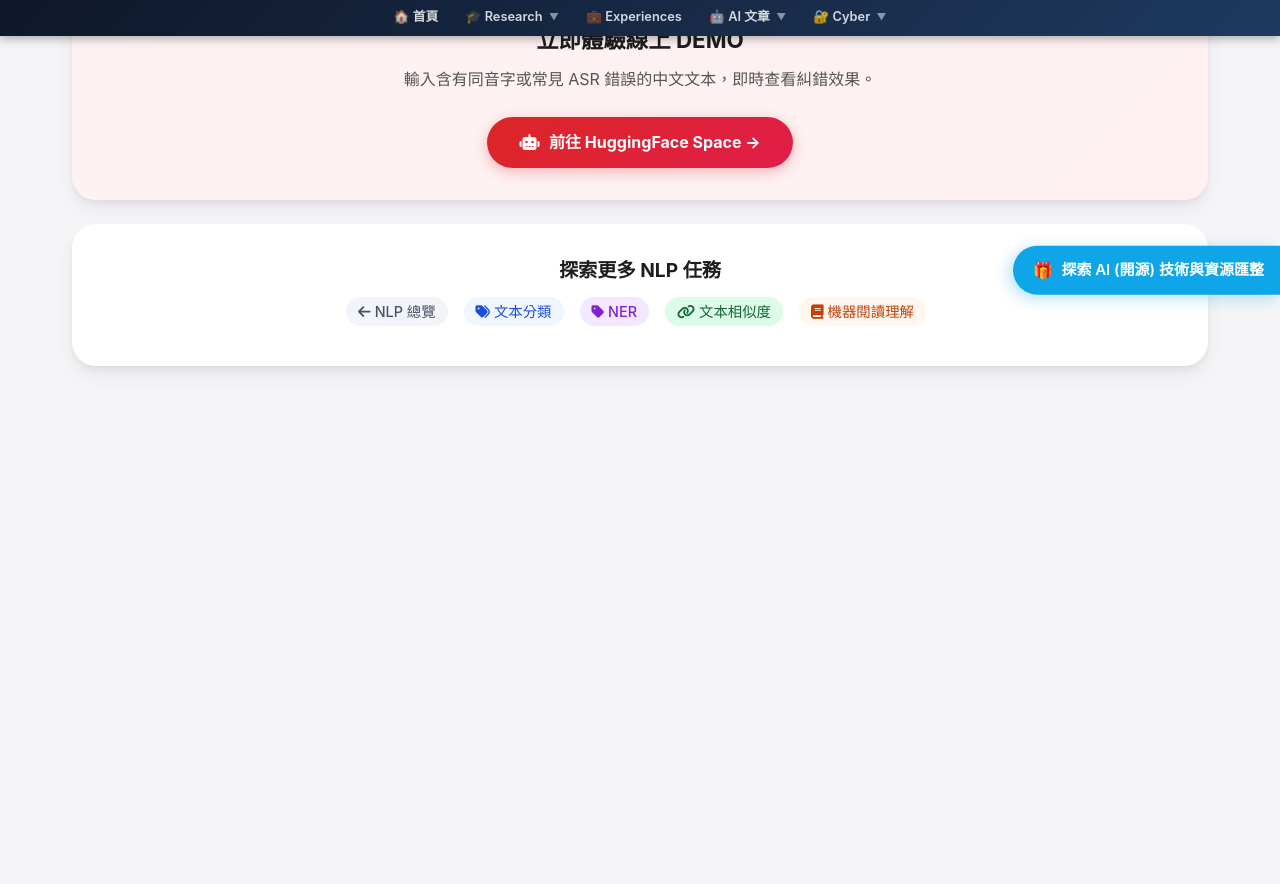
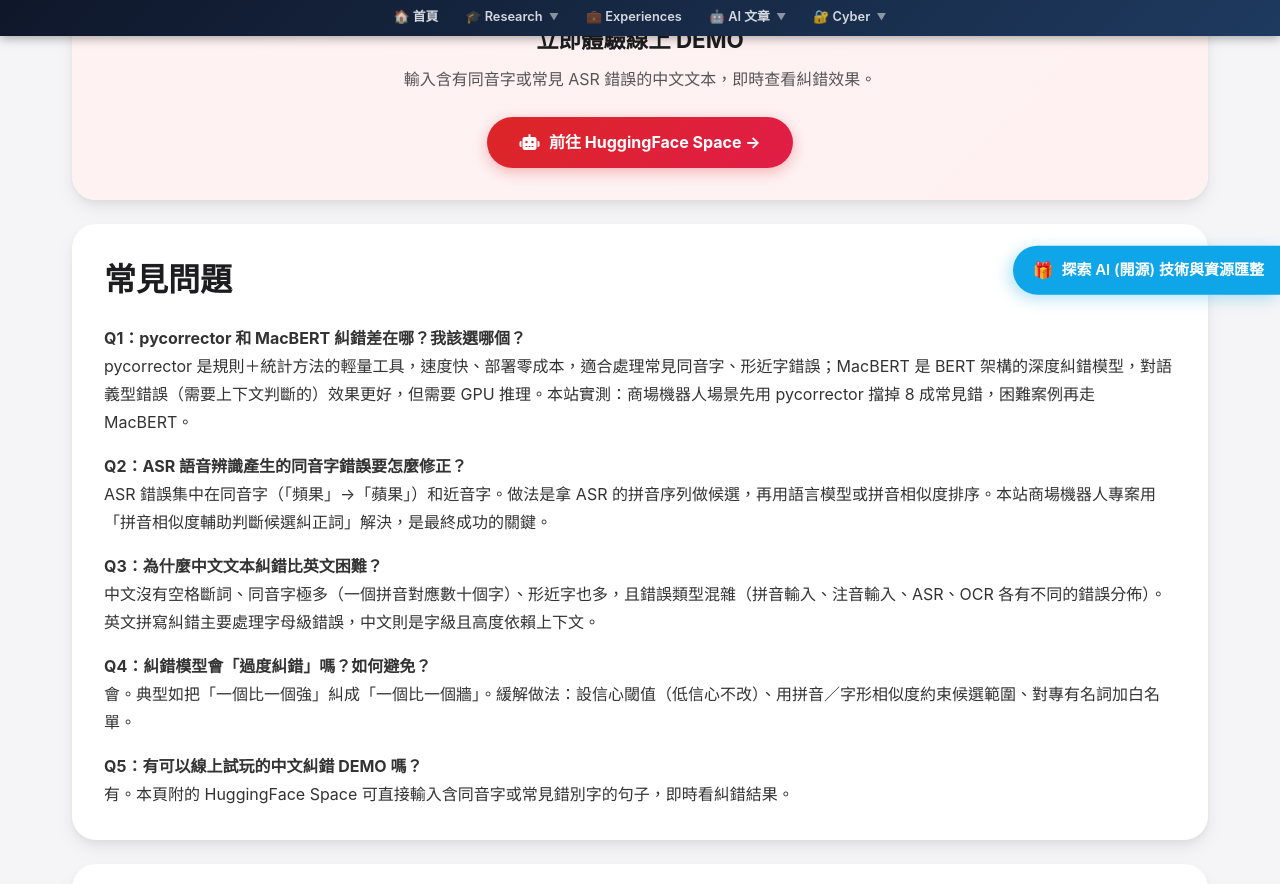
Before and after one commit to Deep-Learning-101/TonTon, a Jekyll site: the page AI/NLP/Correction.html, which Jekyll copies as it is, in a window 1280 px wide and 900 px high, scrolled down 5506 px. Shown: the top 884 px of the window. Built offline with Jekyll 4.4.1, drawn with Linux system fonts in a browser that asks for light colours; nearby versions of some CDN libraries; before the commit the page ends 5928 px from its top, so only the background shows below that.

Commit message:
更新多個 HTML 文件的元描述和標題，以改善 SEO 效果；新增 FAQ 結構以增強用戶體驗。

```diff
--- a/AI/NLP/Correction.html
+++ b/AI/NLP/Correction.html
@@ -15,7 +15,7 @@
     <meta charset="UTF-8">
     <meta name="viewport" content="width=device-width, initial-scale=1.0">
     <title>文本糾錯 (Text Correction) | MacBERT・pycorrector・ASR 同音字 | Deep Learning 101</title>
-    <meta name="description" content="中文文本糾錯完整指南：pycorrector → ConvSeq2Seq → MacBERT 演進，商場機器人 ASR 同音字修正場景，~100 天踩坑，HuggingFace 線上 DEMO，含 LLM 輔助糾錯新思路。">
+    <meta name="description" content="中文錯字同音字糾錯指南：pycorrector、MacBERT 實測比較，ASR 語音辨識同音字修正、拼音輸入錯字場景，附 HuggingFace 線上 DEMO 與常見問題。">
     <meta name="keywords" content="文本糾錯, Text Correction, MacBERT, pycorrector, ConvSeq2Seq, ASR糾錯, 同音字, Jieba, 中文NLP, TonTon Huang">
     <meta property="og:title" content="文本糾錯 (Text Correction) — MacBERT・pycorrector 完整踩坑 | Deep Learning 101">
     <meta property="og:image" content="https://raw.githubusercontent.com/Deep-Learning-101/TonTon/refs/heads/main/_includes/DL101-Logo.jpg">
@@ -75,7 +75,20 @@
       "datePublished": "2019-11-20", "dateModified": "2026-07-28"
     }
     </script>
-</head>
+    <script type="application/ld+json">
+    {
+      "@context": "https://schema.org",
+      "@type": "FAQPage",
+      "mainEntity": [
+        {"@type": "Question", "name": "pycorrector 和 MacBERT 糾錯差在哪？我該選哪個？", "acceptedAnswer": {"@type": "Answer", "text": "pycorrector 是輕量規則統計工具，速度快適合常見同音字形近字；MacBERT 是 BERT 深度模型，對語義型錯誤效果更好但需 GPU。實務上可先用 pycorrector 擋常見錯，困難案例再走 MacBERT。"}},
+        {"@type": "Question", "name": "ASR 語音辨識產生的同音字錯誤要怎麼修正？", "acceptedAnswer": {"@type": "Answer", "text": "拿 ASR 的拼音序列做候選，再用語言模型或拼音相似度排序。實測以拼音相似度輔助判斷候選糾正詞是關鍵。"}},
+        {"@type": "Question", "name": "為什麼中文文本糾錯比英文困難？", "acceptedAnswer": {"@type": "Answer", "text": "中文無空格斷詞、同音字形近字多、錯誤類型混雜（拼音注音 ASR OCR 各異），且為字級高度依賴上下文；英文主要處理字母級拼寫錯誤。"}},
+        {"@type": "Question", "name": "糾錯模型會過度糾錯嗎？如何避免？", "acceptedAnswer": {"@type": "Answer", "text": "會。緩解做法：設信心閾值、用拼音字形相似度約束候選、專有名詞加白名單。"}},
+        {"@type": "Question", "name": "有可以線上試玩的中文糾錯 DEMO 嗎？", "acceptedAnswer": {"@type": "Answer", "text": "有，本頁附 HuggingFace Space 可直接輸入測試。"}}
+      ]
+    }
+    </script>
+    </head>
 <body>
 <div id="app" class="content-wrapper">
 
@@ -262,6 +275,23 @@
         </a>
     </div>
 
+    <!-- 常見問題 FAQ -->
+    <div class="bento-box motion-div">
+        <h2 class="bento-title-large">常見問題</h2>
+        <div class="bento-text">
+            <p><strong>Q1：pycorrector 和 MacBERT 糾錯差在哪？我該選哪個？</strong><br>
+            pycorrector 是規則＋統計方法的輕量工具，速度快、部署零成本，適合處理常見同音字、形近字錯誤；MacBERT 是 BERT 架構的深度糾錯模型，對語義型錯誤（需要上下文判斷的）效果更好，但需要 GPU 推理。本站實測：商場機器人場景先用 pycorrector 擋掉 8 成常見錯，困難案例再走 MacBERT。</p>
+            <p><strong>Q2：ASR 語音辨識產生的同音字錯誤要怎麼修正？</strong><br>
+            ASR 錯誤集中在同音字（「頻果」→「蘋果」）和近音字。做法是拿 ASR 的拼音序列做候選，再用語言模型或拼音相似度排序。本站商場機器人專案用「拼音相似度輔助判斷候選糾正詞」解決，是最終成功的關鍵。</p>
+            <p><strong>Q3：為什麼中文文本糾錯比英文困難？</strong><br>
+            中文沒有空格斷詞、同音字極多（一個拼音對應數十個字）、形近字也多，且錯誤類型混雜（拼音輸入、注音輸入、ASR、OCR 各有不同的錯誤分佈）。英文拼寫糾錯主要處理字母級錯誤，中文則是字級且高度依賴上下文。</p>
+            <p><strong>Q4：糾錯模型會「過度糾錯」嗎？如何避免？</strong><br>
+            會。典型如把「一個比一個強」糾成「一個比一個牆」。緩解做法：設信心閾值（低信心不改）、用拼音／字形相似度約束候選範圍、對專有名詞加白名單。</p>
+            <p><strong>Q5：有可以線上試玩的中文糾錯 DEMO 嗎？</strong><br>
+            有。本頁附的 HuggingFace Space 可直接輸入含同音字或常見錯別字的句子，即時看糾錯結果。</p>
+        </div>
+    </div>
+
     <!-- ⑧ 底部導航 -->
     <div class="bento-box motion-div text-center">
         <h3 style="font-size:1.2rem;font-weight:700;color:#1d1d1f;margin-bottom:.75rem;">探索更多 NLP 任務</h3>
--- a/AI/NLP/NER.html
+++ b/AI/NLP/NER.html
@@ -14,7 +14,7 @@
     <meta charset="UTF-8">
     <meta name="viewport" content="width=device-width, initial-scale=1.0">
     <title>命名實體識別 NER 完整指南：FLAT、CKIP、UIE 與 LLM 時代新做法 | Deep Learning 101</title>
-    <meta name="description" content="中文命名實體識別完整指南：用 Gemini 做 few-shot 抽取的LangExtract、FLAT、Stanford NER、CKIP（中研院）、PaddleNLP UIE，醫療診斷書實體抽取 2023 實戰，對話 Slot-Filling，含 ChineseAnnotator 標注工具推薦。">
+    <meta name="description" content="中文 NER 命名實體識別指南：LangExtract＋Gemini few-shot 抽取、FLAT、CKIP、UIE 實測比較，醫療診斷書實體抽取、對話 Slot-Filling 實戰，附標注工具推薦與常見問題。">
     <meta name="keywords" content="命名實體識別, NER, FLAT, CKIP, PaddleNLP UIE, Slot-Filling, 中文NER, 醫療NER, TonTon Huang, Deep Learning 101">
     <meta property="og:title" content="命名實體識別 (NER) — FLAT・CKIP・UIE 實戰 | Deep Learning 101">
     <meta property="og:image" content="https://raw.githubusercontent.com/Deep-Learning-101/TonTon/refs/heads/main/_includes/DL101-Logo.jpg">
--- a/experiences.html
+++ b/experiences.html
@@ -1,6 +1,7 @@
 <!doctype html>
 <html lang="zh-TW">
 <head>
+    <link rel="canonical" href="https://www.twman.org/experiences">
     <!-- Google tag (gtag.js) -->
 <script async src="https://www.googletagmanager.com/gtag/js?id=G-7TMM2YX50Q"></script>
 <script>
@@ -145,6 +146,7 @@
 
 <div id="include-profile-hero"></div>
 
+<h1 class="text-center" style="font-size:2.4rem;font-weight:800;color:#1d1d1f;margin:2.5rem 0 0.5rem;">Experiences｜痛痛的職涯經歷</h1>
 <!-- ===== 頁面標題 ===== -->
 <h2 class="bento-title-large text-center my-8">
   <i class="fas fa-briefcase text-blue-600"></i> 職涯歷程
--- a/index.html
+++ b/index.html
@@ -4,7 +4,7 @@
     <link rel="canonical" href="https://www.twman.org/">
     <meta charset="UTF-8">
     <meta name="viewport" content="width=device-width, initial-scale=1.0">
-    <title>TonTon H.-D. Huang Ph.D. | AI × Cyber-Security | 企業 AI 落地顧問與架構師 </title>
+    <title>痛痛 TonTon H.-D. Huang Ph.D. | AI × Cyber-Security | 企業 AI 落地顧問與架構師</title>
 
     <meta name="description" content="四大 (Big 4) 顧問戰略視野 ✕ FDE 硬核部署 ✕ AI 資安防禦。TonTon Huang Ph.D. 專為企業提供地端 LLM 算力健檢、RAG 知識庫概念驗證 (POC)、AI Agent 自動化與 ISO 42001 AI 治理落地服務。Expert in GenAI, LLM, RAG, Cybersecurity.">
     <meta name="keywords" content="TonTon Huang, 企業 AI 顧問, RAG 落地 POC, 地端 LLM 部署, AI 資安, LLM-Guard, FDE, AI 總架構師, Deep Learning 101, GenAI, Cybersecurity, Ph.D.">
```
Also changed, not shown: other parts of experiences.html (+1 -1 lines).
